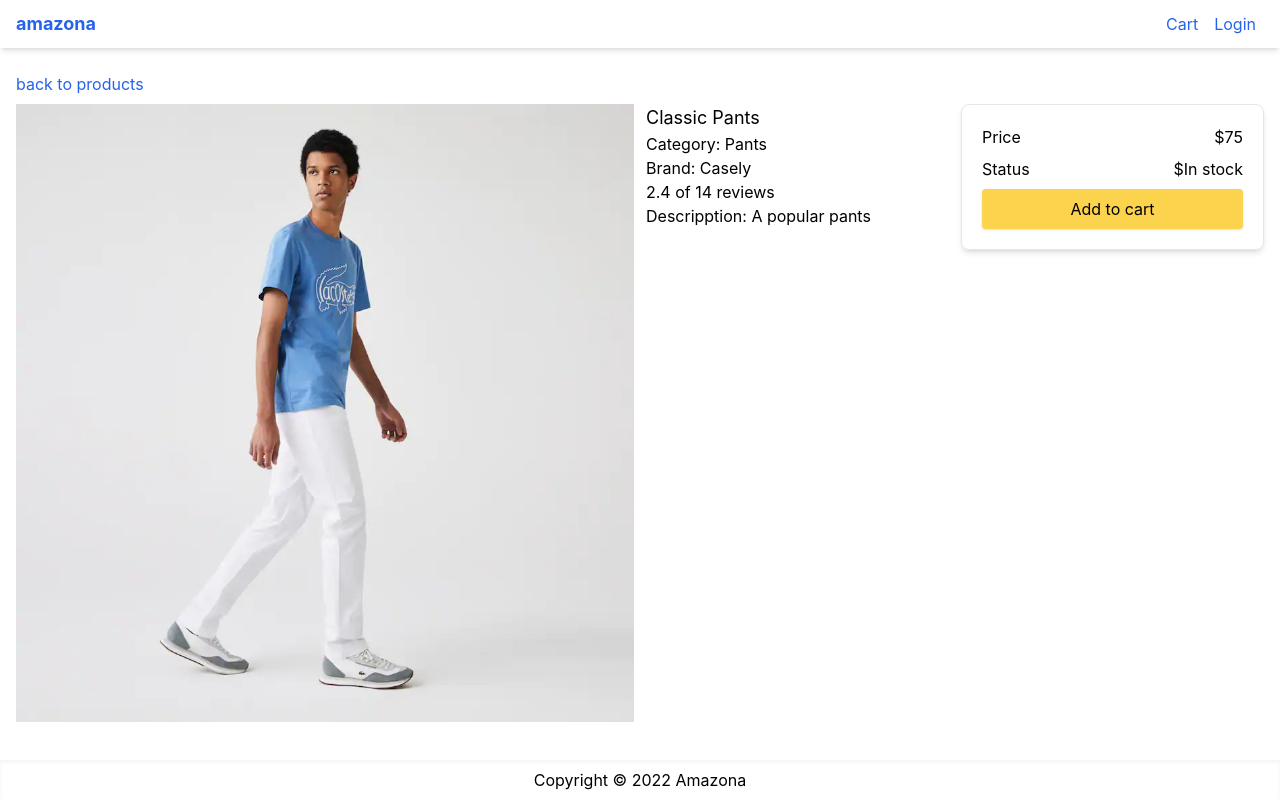
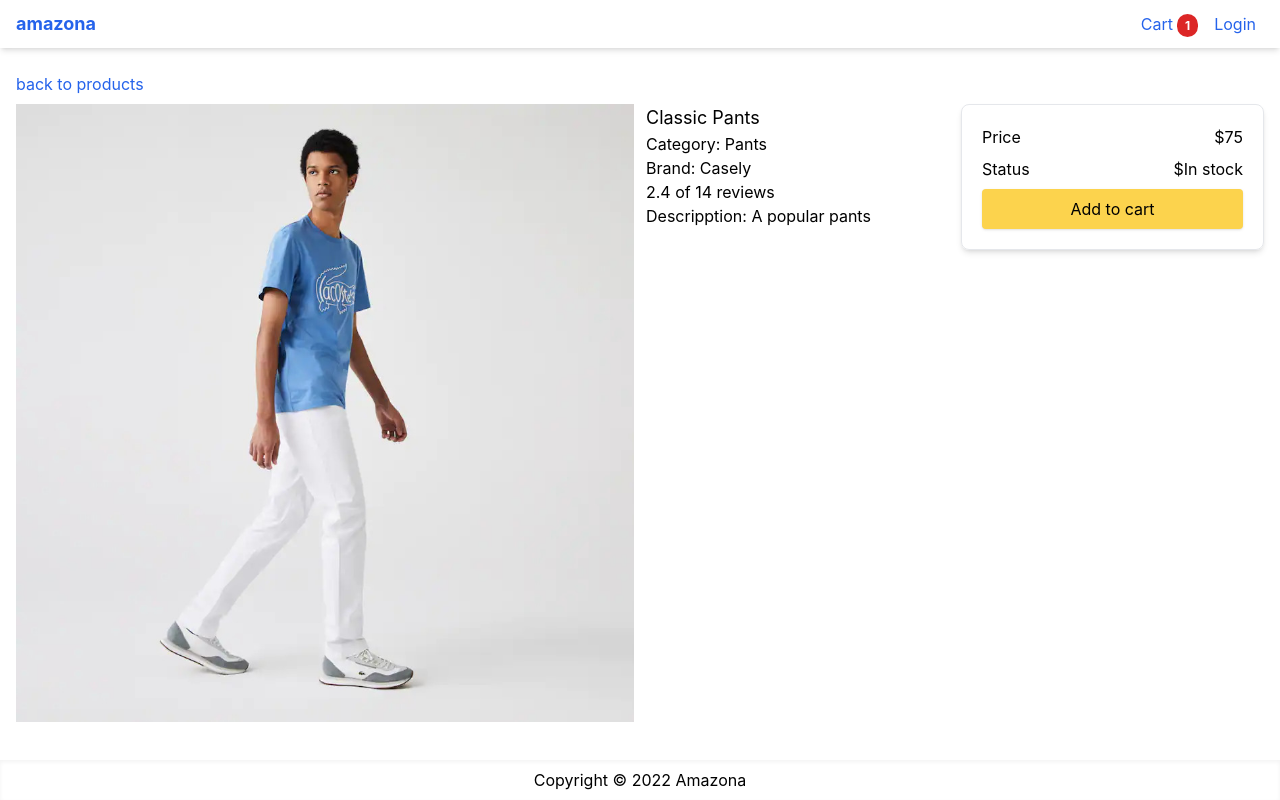
Before and after one commit to yuragms/next-amazona-tailwind, a Next.js app: page /product/classic-pants in a window 1280 px wide. Both pictures are taken after a click on the button "Add to cart". Built offline with nearby package versions, Linux system fonts and the light colour scheme.

Commit message:
handleAddCart11

```diff
--- a/components/Layout.js
+++ b/components/Layout.js
@@ -1,8 +1,11 @@
 import Head from 'next/head';
 import Link from 'next/link';
-import React from 'react';
+import React, { useContext } from 'react';
+import { Store } from '../utils/Store';
 
 export default function Layout({ title, children }) {
+  const { state } = useContext(Store);
+  const { cart } = state;
   return (
     <>
       <Head>
@@ -20,6 +23,11 @@
             <div>
               <Link href="/cart" className="p-2">
                 Cart
+                {cart.cartItems.length > 0 && (
+                  <span className="ml-1 rounded-full bg-red-600 px-2 py-1 text-xs font-bold text-white">
+                    {cart.cartItems.reduce((a, c) => a + c.quantity, 0)}
+                  </span>
+                )}
               </Link>
               <Link href="/login" className="p-2">
                 Login
--- a/pages/_app.js
+++ b/pages/_app.js
@@ -1,5 +1,10 @@
-import '../styles/globals.css'
+import '../styles/globals.css';
+import { StoreProvider } from '../utils/Store';
 
 export default function App({ Component, pageProps }) {
-  return <Component {...pageProps} />
+  return (
+    <StoreProvider>
+      <Component {...pageProps} />
+    </StoreProvider>
+  );
 }
--- a/pages/product/[slug].js
+++ b/pages/product/[slug].js
@@ -1,17 +1,32 @@
 import Image from 'next/image';
 import Link from 'next/link';
 import { useRouter } from 'next/router';
-import React from 'react';
+import React, { useContext } from 'react';
 import Layout from '../../components/Layout';
 import data from '../../utils/data';
+import { Store } from '../../utils/Store';
 
 export default function ProductScreen() {
+  const { state, dispatch } = useContext(Store);
+
   const { query } = useRouter();
   const { slug } = query;
   const product = data.products.find((x) => x.slug === slug);
   if (!product) {
     return <div>Product Not Found</div>;
   }
+
+  const addToCartHandler = () => {
+    const existItem = state.cart.cartItems.find((x) => x.slug === product.slug);
+    const quantity = existItem ? existItem.quantity + 1 : 1;
+
+    if (product.countInStock < quantity) {
+      alert('Sorry. Product is out of stock');
+      return;
+    }
+
+    dispatch({ type: 'CART_ADD_ITEM', payload: { ...product, quantity } });
+  };
   return (
     <Layout title={product.name}>
       <div className="py-2">
@@ -51,7 +66,12 @@
                 ${product.countInStock > 0 ? 'In stock' : 'Unavailable'}
               </div>
             </div>
-            <button className="primary-button w-full">Add to cart</button>
+            <button
+              className="primary-button w-full"
+              onClick={addToCartHandler}
+            >
+              Add to cart
+            </button>
           </div>
         </div>
       </div>
--- /dev/null
+++ b/utils/Store.js
@@ -0,0 +1,31 @@
+import { createContext, useReducer } from 'react';
+export const Store = createContext();
+const initialState = {
+  cart: { cartItems: [] },
+};
+
+function reducer(state, action) {
+  switch (action.type) {
+    case 'CART_ADD_ITEM': {
+      const newItem = action.payload;
+      const existItem = state.cart.cartItems.find(
+        (item) => item.slug === newItem.slug
+      );
+      const cartItems = existItem
+        ? state.cart.cartItems.map((item) =>
+            item.name === existItem.name ? newItem : item
+          )
+        : [...state.cart.cartItems, newItem];
+      return { ...state, cart: { ...state.cart, cartItems } };
+    }
+    default:
+      return state;
+  }
+}
+
+export function StoreProvider({ children }) {
+  const [state, dispatch] = useReducer(reducer, initialState);
+
+  const value = { state, dispatch };
+  return <Store.Provider value={value}>{children}</Store.Provider>;
+}
```
